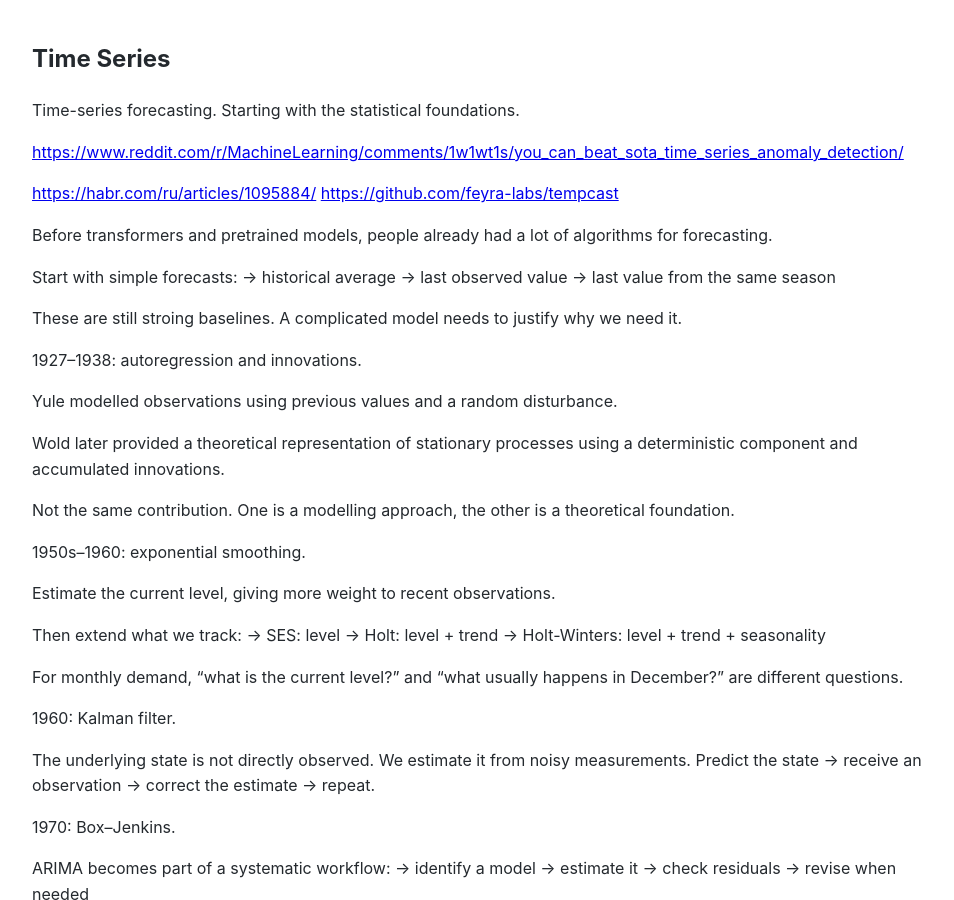
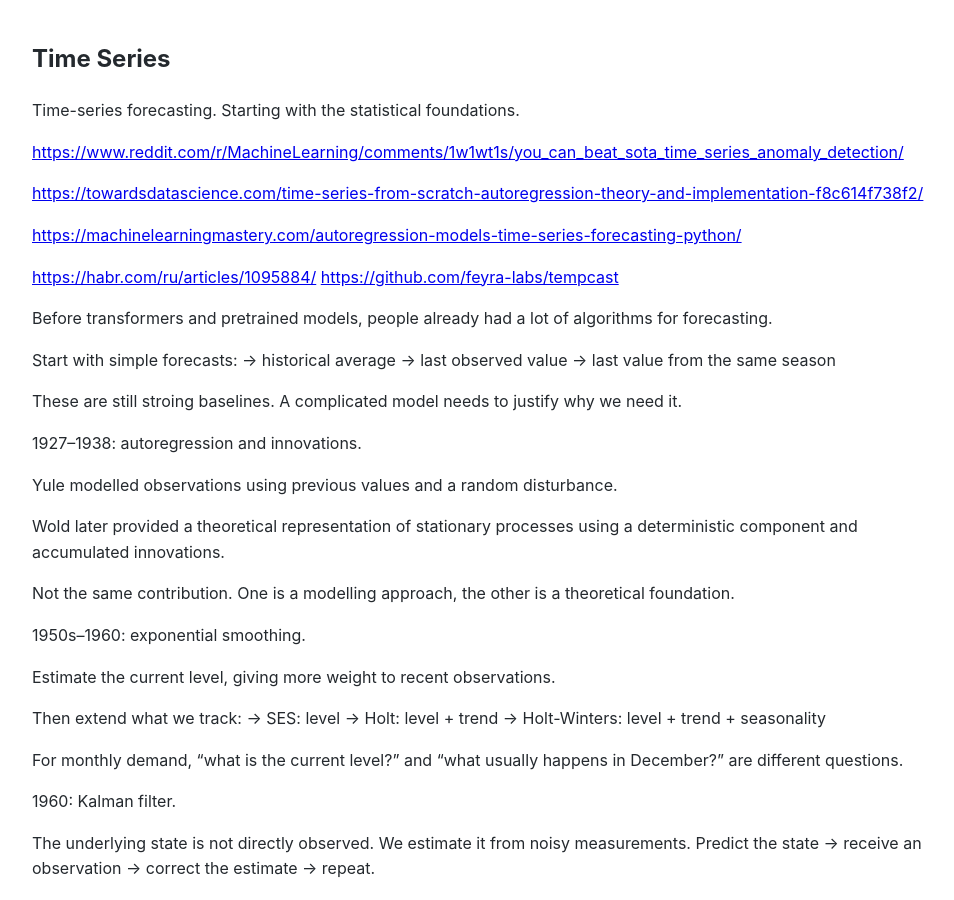
Before and after one commit to Michael-Lubinsky/michael-lubinsky.github.com, a Jekyll site: the page built from timeseries/timeseries.md, in a window 1280 px wide and 900 px high. Shown: the whole window, without its empty margins (158-1112 px from the left). Built offline with Jekyll 4.4.1, drawn with Linux system fonts in a browser that asks for light colours; our own code applies the rules of GitHub Pages for plain Markdown files.

Commit message:
Update timeseries.md with new resource links
Added additional links for time series resources.

```diff
--- a/timeseries/timeseries.md
+++ b/timeseries/timeseries.md
@@ -4,6 +4,11 @@ Time-series forecasting.
 Starting with the statistical foundations.
 
 <https://www.reddit.com/r/MachineLearning/comments/1w1wt1s/you_can_beat_sota_time_series_anomaly_detection/>
+
+
+<https://towardsdatascience.com/time-series-from-scratch-autoregression-theory-and-implementation-f8c614f738f2/>
+
+<https://machinelearningmastery.com/autoregression-models-time-series-forecasting-python/>
 
 
 <https://habr.com/ru/articles/1095884/> <https://github.com/feyra-labs/tempcast>
```
